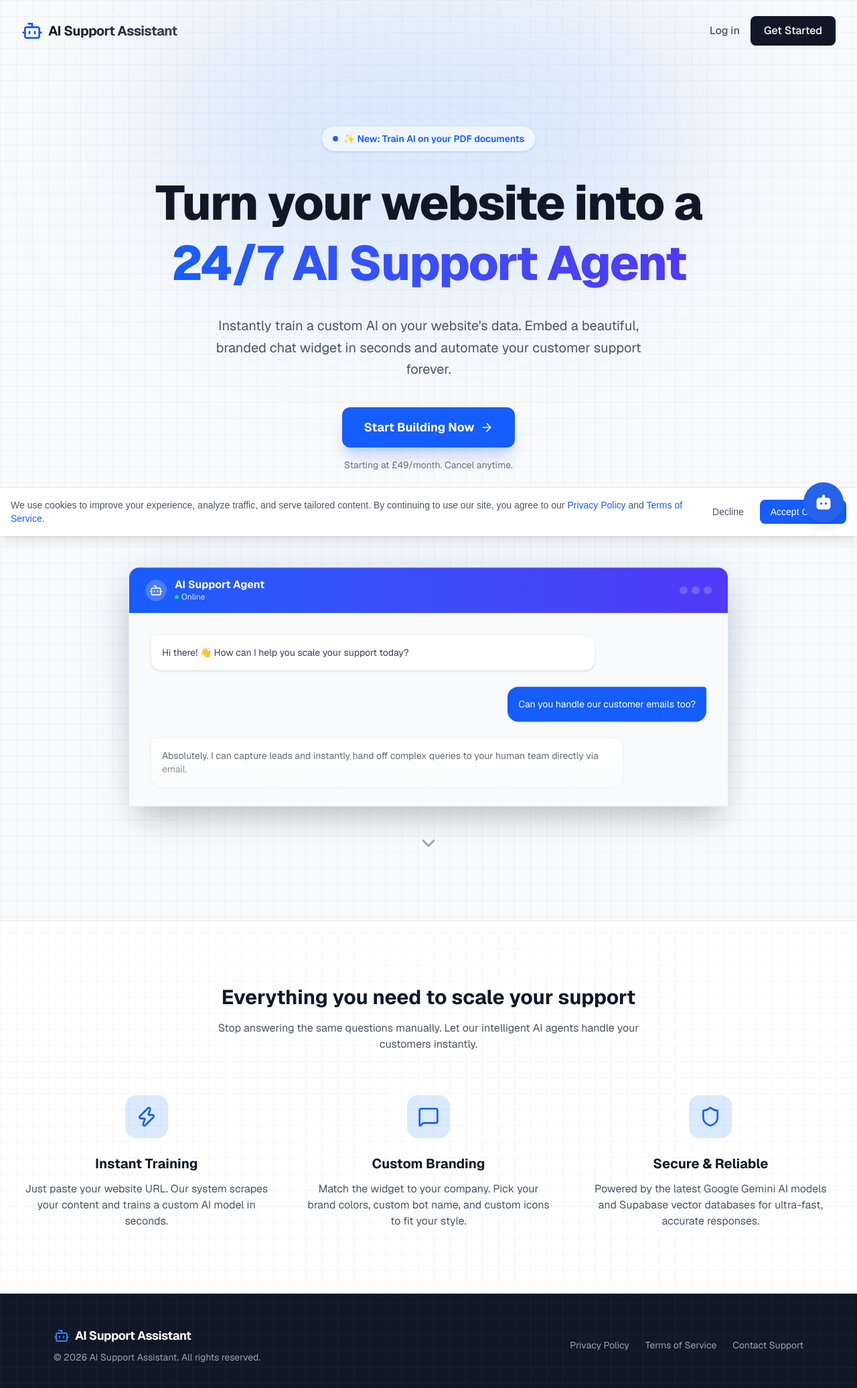
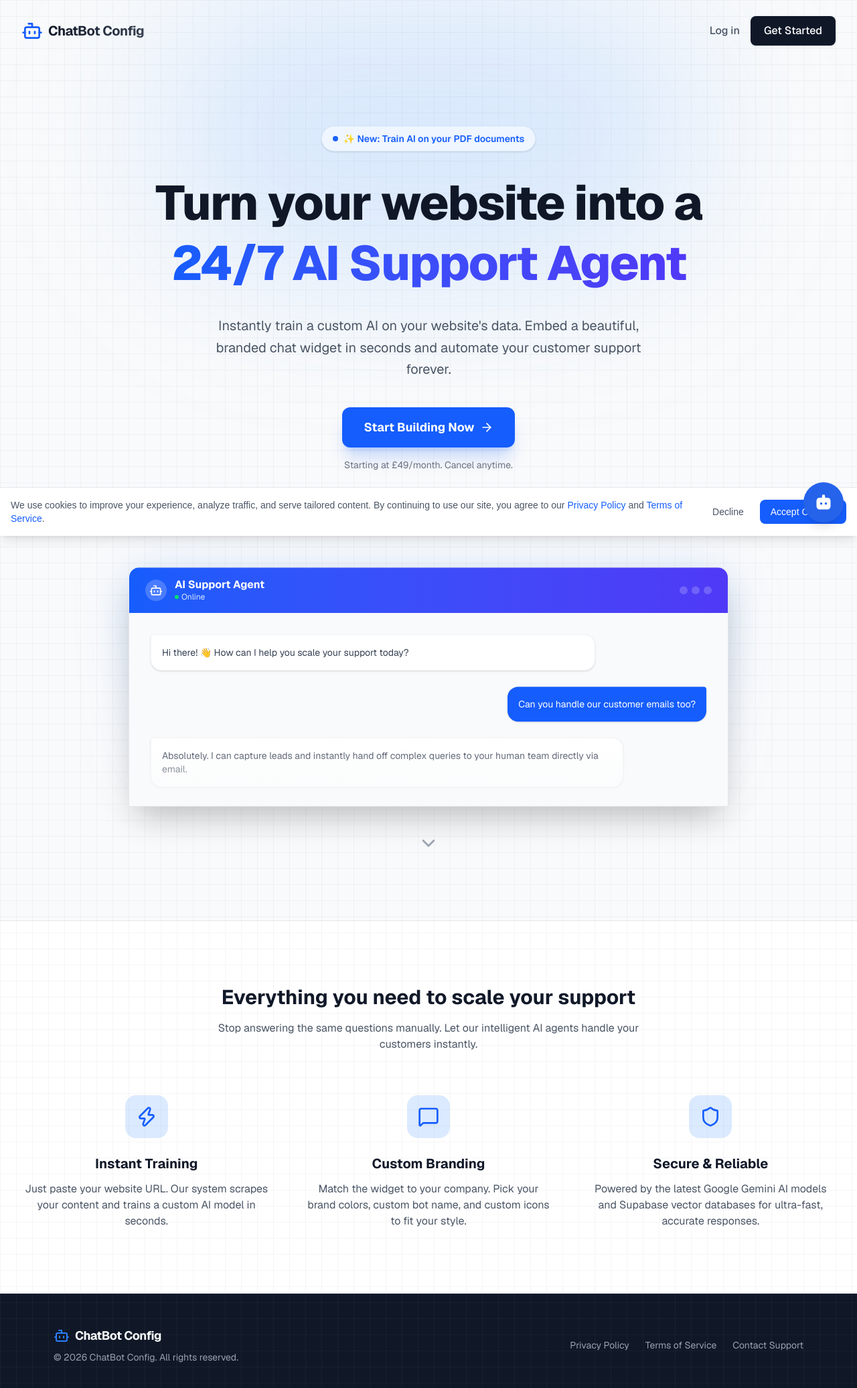
Before and after one commit to xfenixbomberx/ai-chatbot-saas, a Next.js app: page / in a window 1280 px wide. Shown: the top 2072 px of the page at 67% size. Built offline with nearby package versions, Linux system fonts and the light colour scheme; no server answers; the database is empty.

Commit message:
chore: rename brand to ChatBot Config

```diff
--- a/src/app/api/chat/route.ts
+++ b/src/app/api/chat/route.ts
@@ -128,7 +128,7 @@ export async function POST(req: Request) {
           body: JSON.stringify({
             from: "AI Support <onboarding@resend.dev>",
             to: "jordanpotter41@gmail.com",
-            subject: "Human Handoff Alert - AI Support Assistant",
+            subject: "Human Handoff Alert - ChatBot Config",
             html: `<p>Your AI assistant couldn't answer the following question:</p><blockquote>${message}</blockquote><p>Session ID: ${sessionId}</p>`
           })
         }).catch(console.error);
--- a/src/app/dashboard/layout.tsx
+++ b/src/app/dashboard/layout.tsx
@@ -14,7 +14,7 @@ export default function DashboardLayout({
       <aside className="w-64 bg-white border-r border-gray-200 flex flex-col shrink-0">
         <div className="h-16 flex items-center px-6 border-b border-gray-200">
           <Bot className="w-6 h-6 text-blue-600 mr-2 shrink-0" />
-          <span className="text-md font-bold tracking-tight">AI Support Assistant</span>
+          <span className="text-md font-bold tracking-tight">ChatBot Config</span>
         </div>
         <nav className="flex-1 px-4 py-6 space-y-2">
           <Link
--- a/src/app/dashboard/page.tsx
+++ b/src/app/dashboard/page.tsx
@@ -208,7 +208,7 @@ export default function DashboardPage() {
           </div>
           <h1 className="text-4xl font-extrabold text-gray-900 mb-4 tracking-tight">Select your plan</h1>
           <p className="text-xl text-gray-500 max-w-2xl mx-auto">
-            Get full access to the AI Support Assistant platform. Upgrade your customer support with 24/7 automated agents.
+            Get full access to the ChatBot Config platform. Upgrade your customer support with 24/7 automated agents.
           </p>
         </div>
 
--- a/src/app/page.tsx
+++ b/src/app/page.tsx
@@ -28,7 +28,7 @@ export default function Home() {
       >
         <div className="flex items-center gap-2">
           <Bot className="w-8 h-8 text-blue-600" />
-          <span className="text-xl font-bold tracking-tight bg-clip-text text-transparent bg-gradient-to-r from-gray-900 to-gray-700">AI Support Assistant</span>
+          <span className="text-xl font-bold tracking-tight bg-clip-text text-transparent bg-gradient-to-r from-gray-900 to-gray-700">ChatBot Config</span>
         </div>
         <div className="flex items-center gap-4">
           <Link href="/login" className="text-gray-600 hover:text-gray-900 font-medium">
@@ -243,9 +243,9 @@ export default function Home() {
           <div className="flex flex-col items-center md:items-start">
             <div className="flex items-center gap-2 mb-2">
               <Bot className="w-6 h-6 text-blue-500" />
-              <span className="text-lg font-bold text-white tracking-tight">AI Support Assistant</span>
+              <span className="text-lg font-bold text-white tracking-tight">ChatBot Config</span>
             </div>
-            <p className="text-sm">© {new Date().getFullYear()} AI Support Assistant. All rights reserved.</p>
+            <p className="text-sm">© {new Date().getFullYear()} ChatBot Config. All rights reserved.</p>
           </div>
 
           <div className="flex gap-6 text-sm">
```
